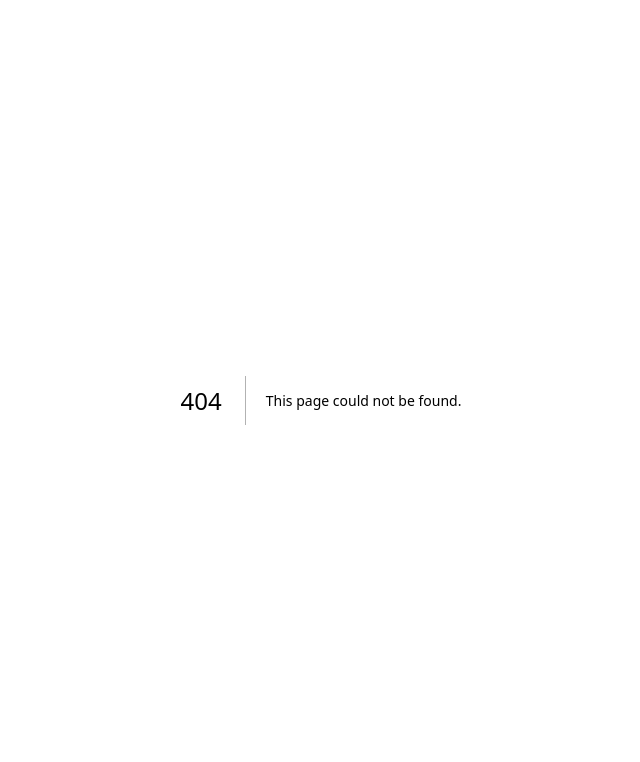
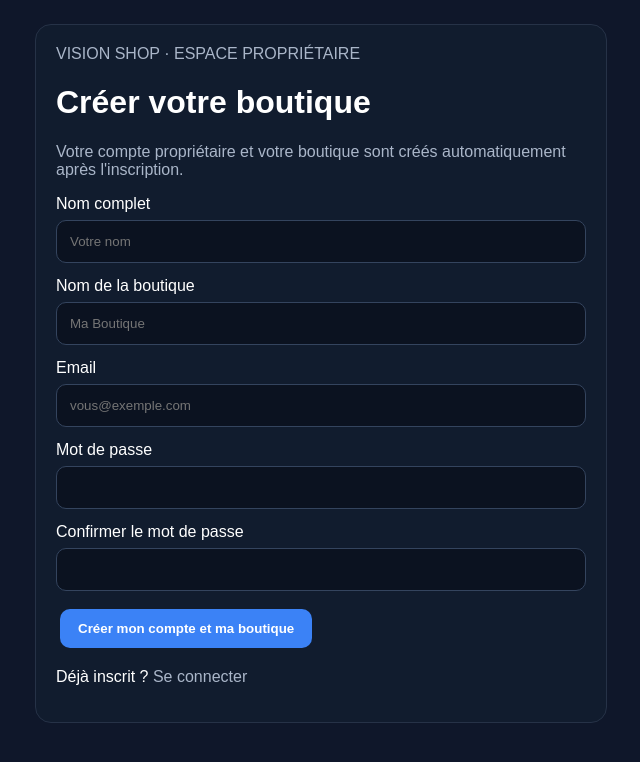
Before and after one commit to abpa80-netizen/vision-platform, a Next.js app: page /signup in a window 1280 px wide. Before the commit this address had no page. Shown: the top 762 px of the page, without its empty margins (319-959 px from the left). Built offline with nearby package versions, Linux system fonts and the light colour scheme.

Commit message:
feat(auth): add owner signup and password recovery

```diff
--- /dev/null
+++ b/app/signup/page.tsx
@@ -0,0 +1,66 @@
+"use client";
+import {useState} from "react";
+import {createClient} from "../../lib/supabase";
+import {useRouter} from "next/navigation";
+import Link from "next/link";
+
+function makeSlug(value:string){
+  return value.toLowerCase().normalize("NFD").replace(/[\u0300-\u036f]/g,"").replace(/[^a-z0-9]+/g,"-").replace(/^-+|-+$/g,"").slice(0,60);
+}
+
+export default function Signup(){
+  const [fullName,setFullName]=useState("");
+  const [storeName,setStoreName]=useState("");
+  const [email,setEmail]=useState("");
+  const [password,setPassword]=useState("");
+  const [confirm,setConfirm]=useState("");
+  const [error,setError]=useState("");
+  const [message,setMessage]=useState("");
+  const [loading,setLoading]=useState(false);
+  const router=useRouter();
+
+  async function submit(e:React.FormEvent){
+    e.preventDefault(); setError(""); setMessage("");
+    if(password.length<8){setError("Le mot de passe doit contenir au moins 8 caractères.");return;}
+    if(password!==confirm){setError("Les mots de passe ne correspondent pas.");return;}
+    if(!storeName.trim()){setError("Le nom de la boutique est obligatoire.");return;}
+    setLoading(true);
+    const supabase=createClient();
+    const {data,error}=await supabase.auth.signUp({
+      email:email.trim().toLowerCase(),
+      password,
+      options:{data:{full_name:fullName.trim()||email.split("@")[0],store_name:storeName.trim(),store_slug:makeSlug(storeName)}}
+    });
+    if(error){setError(error.message);setLoading(false);return;}
+    if(data.session){
+      router.push("/account");
+      return;
+    }
+    setMessage("Compte créé. Vérifiez votre adresse e-mail si une confirmation est demandée, puis connectez-vous.");
+    setLoading(false);
+  }
+
+  return <main className="container" style={{maxWidth:620}}>
+    <div className="card">
+      <div className="muted">VISION SHOP · ESPACE PROPRIÉTAIRE</div>
+      <h1>Créer votre boutique</h1>
+      <p className="muted">Votre compte propriétaire et votre boutique sont créés automatiquement après l'inscription.</p>
+      <form onSubmit={submit}>
+        <label>Nom complet</label>
+        <input className="input" value={fullName} onChange={e=>setFullName(e.target.value)} placeholder="Votre nom"/>
+        <label>Nom de la boutique</label>
+        <input className="input" value={storeName} onChange={e=>setStoreName(e.target.value)} placeholder="Ma Boutique" required/>
+        <label>Email</label>
+        <input className="input" type="email" value={email} onChange={e=>setEmail(e.target.value)} placeholder="vous@exemple.com" required/>
+        <label>Mot de passe</label>
+        <input className="input" type="password" minLength={8} value={password} onChange={e=>setPassword(e.target.value)} required/>
+        <label>Confirmer le mot de passe</label>
+        <input className="input" type="password" minLength={8} value={confirm} onChange={e=>setConfirm(e.target.value)} required/>
+        {error&&<p className="danger">{error}</p>}
+        {message&&<p className="ok">{message}</p>}
+        <button className="btn" disabled={loading}>{loading?"Création...":"Créer mon compte et ma boutique"}</button>
+      </form>
+      <p>Déjà inscrit ? <Link href="/login" className="muted">Se connecter</Link></p>
+    </div>
+  </main>
+}
```
